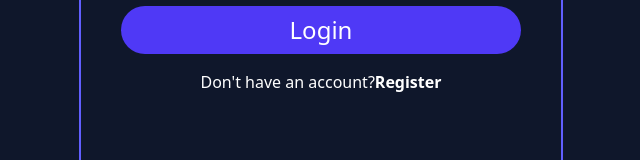
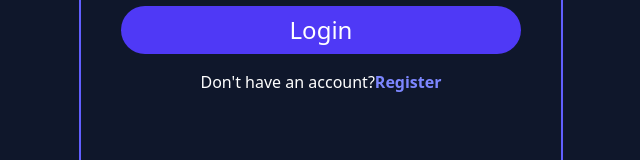
Before and after one commit to Khushi1620/QuickRide, a React (Vite) app in the folder frontend/: page / in a window 1280 px wide. Shown: the part 478-638 px from the top of the page, without its empty margins (319-959 px from the left). Built offline with nearby package versions, Linux system fonts and the light colour scheme.

Commit message:
Update login.jsx

```diff
--- a/frontend/src/features/authentication/login.jsx
+++ b/frontend/src/features/authentication/login.jsx
@@ -6,6 +6,8 @@ import { z } from 'zod';
 import { useContext } from 'react';
 import {useNavigate} from 'react-router-dom';
 import { AuthContext } from '../../context/authContext';
+import { Link } from 'react-router-dom';
+
 
 // Login schema
 const loginSchema = z.object({
@@ -78,7 +80,9 @@ function Login() {
 
           <div className="flex justify-center mb-10">
             <h2>Don't have an account?</h2>
-            <a className="font-semibold" href="">Register</a>
+            <Link className="font-semibold text-indigo-400 hover:text-indigo-600" to="/register">
+    Register
+  </Link>
           </div>
         </form>
       </div>
```
